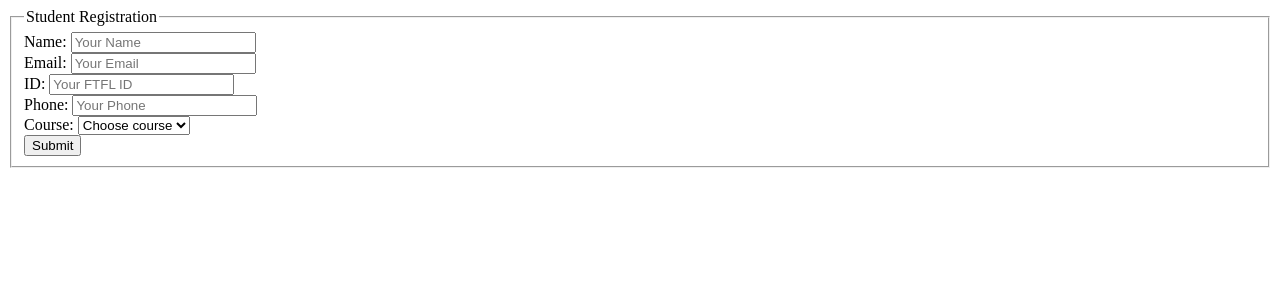
After one commit to TahsinAbrar/ITS_2014000066_TahsinAbrar, a PHP site: page /courseSelection.php in a window 1280 px wide. The commit adds this page. Shown: the top 300 px of the page. Run offline with PHP 8.4, Linux system fonts and the light colour scheme; data comes from the database, SQL or seed files in the repository.

Commit message:
single dropdown value stored in map database table

```diff
--- a/class-work/php/FTFLApps/MultiCourseSelection.php
+++ b/class-work/php/FTFLApps/MultiCourseSelection.php
@@ -27,8 +27,7 @@
                             $query= mysqli_query($con,"SELECT title FROM Courses");
                         ?>
         		<label>Course: </label>
-        		<select>
-        			<option>Choose course</option>
+                        <select multiple>
                                 <?php
                                 while ($data = mysqli_fetch_object($query)) {
                                     echo '<option>'.$data->title.'</option>';
--- a/class-work/php/FTFLApps/course.php
+++ b/class-work/php/FTFLApps/course.php
@@ -12,7 +12,7 @@ class Course {
     }
     public function course_title(){
         $course= mysqli_query($con,"SELECT title FROM Courses");
-        while ($data = mysql_fetch_object($course)) {
+        while ($data = mysqli_fetch_object($course)) {
             echo $data->title;
         }
     }
--- /dev/null
+++ b/class-work/php/FTFLApps/courseSelection.php
@@ -0,0 +1,46 @@
+<!DOCTYPE html>
+<html>
+    <head>
+        <meta charset="UTF-8">
+        <title>Course Selection</title>
+    </head>
+    <body>
+        <?php
+            require_once 'db.php';
+        ?>
+        <form action="courseSelectionEntry.php" method="POST">
+        	<fieldset>
+        		<legend>Student Registration</legend>
+        		<label>Name: </label>
+        		<input type="text" name="studentName" id="studentName" placeholder="Your Name" tabindex="1" />
+        		<br/>
+        		<label>Email: </label>
+        		<input type="text" name="studentEmail" id="studentEmail" placeholder="Your Email" tabindex="2" />
+        		<br/>
+        		<label>ID: </label>
+        		<input type="text" name="ftflId" id="ftflId" placeholder="Your FTFL ID" tabindex="3" />
+        		<br/>
+        		<label>Phone: </label>
+        		<input type="text" name="studentPhone" id="studentPhone" placeholder="Your Phone" tabindex="4" />
+        		<br/>
+                        <?php
+                            $sql="SELECT * FROM Courses";
+                            $query= mysqli_query($con,$sql);
+                        ?>
+        		<label>Course: </label>
+                        <select name="chosenCourse">
+        			<option>Choose course</option>
+                                <?php
+                                while ($data = mysqli_fetch_object($query)) {
+                                    ?>
+                                <option value="<?php echo $data->id;?>"><?php echo $data->title; ?></option>
+                               <?php }
+                                ?>
+        		</select>
+        		<br/>
+        		<input type="submit" name="submit" value="Submit" />
+        	</fieldset>
+        </form>
+
+    </body>
+</html>
```
Also changed, not shown: class-work/php/FTFLApps/courseSelectionEntry.php (added, +30 -0 lines), class-work/php/FTFLApps/courseEntry.php (indentation only), class-work/php/FTFLApps/db.php (indentation only).
